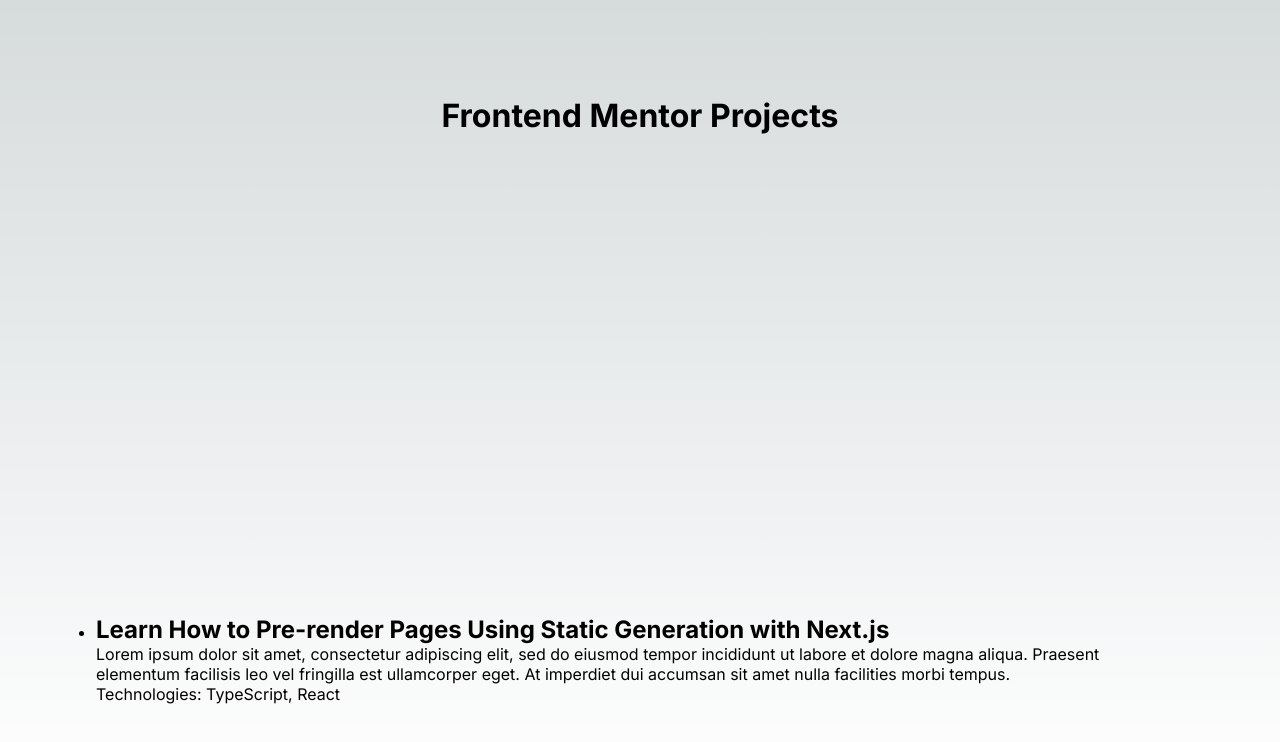
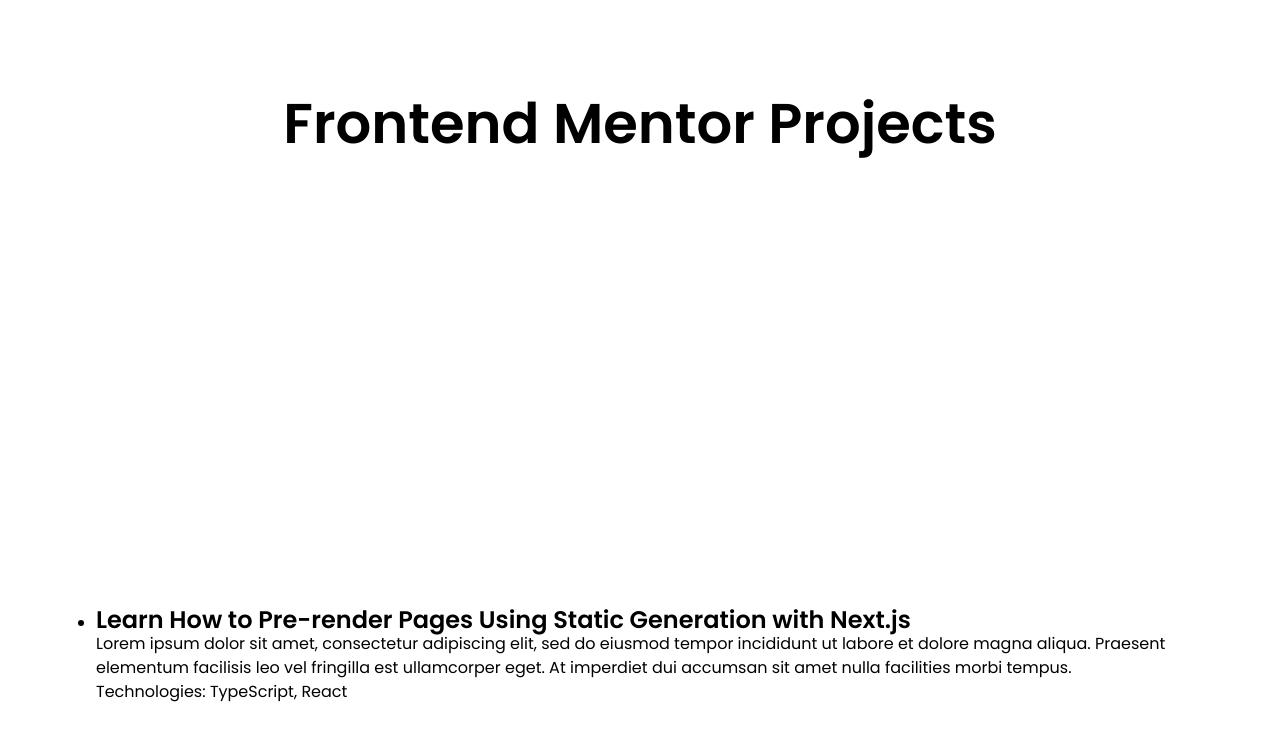
Before and after one commit to Alexandrshy/Dev-Guidance, a Next.js app: page / in a window 1280 px wide. Shown: the top 742 px of the page. Built offline with nearby package versions, Linux system fonts and the light colour scheme; no server answers.

Commit message:
Added Button UI component

```diff
--- /dev/null
+++ b/src/components/UI/Typography/Headline/Headline.module.css
@@ -0,0 +1,41 @@
+.headline {
+  margin: 0;
+}
+
+.bold {
+  font-weight: 600;
+}
+
+.thin {
+  font-weight: 400;
+}
+
+.h1 {
+  font-size: 6.125rem;
+  line-height: 6.5rem;
+}
+
+.h2 {
+  font-size: 4.25rem;
+  line-height: 4.25rem;
+}
+
+.h3 {
+  font-size: 3.5rem;
+  line-height: 3.5rem;
+}
+
+.h4 {
+  font-size: 2.125rem;
+  line-height: 2.625rem;
+}
+
+.h5 {
+  font-size: 1.5rem;
+  line-height: 2.25rem;
+}
+
+.h6 {
+  font-size: 1.25rem;
+  line-height: 1.75rem;
+}
--- /dev/null
+++ b/src/components/UI/Typography/Headline/Headline.tsx
@@ -0,0 +1,18 @@
+import { FC, ReactNode } from 'react';
+
+import styles from './Headline.module.css';
+
+type HeadlineProps = {
+  level: 'h1' | 'h2' | 'h3' | 'h4' | 'h5' | 'h6';
+  style?: 'thin' | 'bold';
+  children: ReactNode;
+};
+
+const Headline: FC<HeadlineProps> = ({ level, style = 'bold', children }) => {
+  const Tag = level;
+  const className = `${styles.headline} ${styles[style]} ${styles[level]}`;
+
+  return <Tag className={className}>{children}</Tag>;
+};
+
+export default Headline;
--- a/src/pages/index.tsx
+++ b/src/pages/index.tsx
@@ -1,13 +1,15 @@
 import { FC } from 'react';
 import Head from 'next/head';
 import { GetStaticProps } from 'next';
-import { Inter } from 'next/font/google';
+import { Poppins } from 'next/font/google';
 import axios from 'axios';
+
 import styles from '@/styles/Home.module.css';
 import ProjectList from '@/components/ProjectList/ProjectList';
+import Headline from '@/components/UI/Typography/Headline/Headline';
 import type { ProjectListProps } from '@/types/project';
 
-const inter = Inter({ subsets: ['latin'] });
+const inter = Poppins({ weight: ['400', '600'], subsets: ['latin'] });
 
 export const getStaticProps: GetStaticProps = async () => {
   const { data } = await axios.get(
@@ -26,13 +28,19 @@
   return (
     <>
       <Head>
-        <title>Create Next App</title>
-        <meta name="description" content="Generated by create next app" />
+        <title>
+          Dev-Guidance. Обучение разработке фронтенда с помощью совместных
+          проектов
+        </title>
+        <meta
+          name="description"
+          content="Dev-Guidance — это платформа для обучения разработке фронтенда путем участия в реальных проектах. Присоединяйтесь к небольшим группам до 5 человек и вместе работайте над проектами. Получайте практический опыт, совершенствуйте свои навыки и сотрудничайте с другими в формате групповой разработки или парного программирования. Начните свой путь к становлению квалифицированным frontend-разработчиком уже сегодня!"
+        />
         <meta name="viewport" content="width=device-width, initial-scale=1" />
         <link rel="icon" href="/favicon.ico" />
       </Head>
       <main className={`${styles.main} ${inter.className}`}>
-        <h1>Frontend Mentor Projects</h1>
+        <Headline level="h3">Frontend Mentor Projects</Headline>
         <ProjectList projects={projects} />
       </main>
     </>
--- a/src/styles/globals.css
+++ b/src/styles/globals.css
@@ -1,75 +1,123 @@
 :root {
   --max-width: 1100px;
   --border-radius: 12px;
-  --font-mono: ui-monospace, Menlo, Monaco, 'Cascadia Mono', 'Segoe UI Mono',
-    'Roboto Mono', 'Oxygen Mono', 'Ubuntu Monospace', 'Source Code Pro',
-    'Fira Mono', 'Droid Sans Mono', 'Courier New', monospace;
 
-  --foreground-rgb: 0, 0, 0;
-  --background-start-rgb: 214, 219, 220;
-  --background-end-rgb: 255, 255, 255;
+  --white: #fff;
+  --gray1: #fbfcff;
+  --gray2: #f6f7fa;
+  --gray3: #f3f4f7;
+  --gray4: #e7e8ee;
+  --gray5: #dbdde6;
+  --gray6: #cfd1dd;
+  --gray7: #c3c6d5;
+  --gray8: #b7bbcc;
+  --gray9: #abafc4;
+  --gray10: #a0a4bb;
+  --gray11: #9498b3;
+  --gray12: #888daa;
+  --gray13: #7c81a2;
+  --gray14: #707699;
+  --gray15: #666c8f;
+  --gray16: #5d6383;
+  --gray17: #555a77;
+  --gray18: #4c516b;
+  --gray19: #44485f;
+  --gray20: #3b3f54;
+  --gray21: #323546;
+  --gray22: #2a2d3c;
+  --gray23: #222531;
+  --gray24: #17171a;
+  --black: #000;
 
-  --primary-glow: conic-gradient(
-    from 180deg at 50% 50%,
-    #16abff33 0deg,
-    #0885ff33 55deg,
-    #54d6ff33 120deg,
-    #0071ff33 160deg,
-    transparent 360deg
-  );
-  --secondary-glow: radial-gradient(
-    rgba(255, 255, 255, 1),
-    rgba(255, 255, 255, 0)
-  );
+  --blue1: #e2f0ff;
+  --blue2: #c5dfff;
+  --blue3: #a9cdff;
+  --blue4: #93bdff;
+  --blue5: #5f97ff;
+  --blue6: #517ddb;
+  --blue7: #385bb7;
+  --blue8: #233e93;
 
-  --tile-start-rgb: 239, 245, 249;
-  --tile-end-rgb: 228, 232, 233;
-  --tile-border: conic-gradient(
-    #00000080,
-    #00000040,
-    #00000030,
-    #00000020,
-    #00000010,
-    #00000010,
-    #00000080
-  );
+  --green1: #eefde2;
+  --green2: #d8fcc5;
+  --green3: #bcf6a6;
+  --green4: #a0ed8d;
+  --green5: #76e268;
+  --green6: #50c24c;
+  --green7: #34a239;
+  --green8: #21832d;
 
-  --callout-rgb: 238, 240, 241;
-  --callout-border-rgb: 172, 175, 176;
-  --card-rgb: 180, 185, 188;
-  --card-border-rgb: 131, 134, 135;
+  --yellow1: #fefae5;
+  --yellow2: #fef4c6;
+  --yellow3: #fee793;
+  --yellow4: #fed861;
+  --yellow5: #fec62d;
+  --yellow6: #daa320;
+  --yellow7: #b68316;
+  --yellow8: #93640e;
+
+  --red1: #fdeded;
+  --red2: #fbdadc;
+  --red3: #f5a3a7;
+  --red4: #ef6b72;
+  --red5: #ea3943;
+  --red6: #e8212b;
+  --red7: #cb151e;
+  --red8: #941016;
+
+  --turquoise1: #dafee9;
+  --turquoise2: #b5fddb;
+  --turquoise3: #8ffad2;
+  --turquoise4: #72f6d1;
+  --turquoise5: #45f0d1;
+  --turquoise6: #32cec0;
+  --turquoise7: #22abac;
+  --turquoise8: #167f8b;
+
+  --primary1: #fef7d5;
+  --primary2: #feedad;
+  --primary3: #fee083;
+  --primary4: #fed365;
+  --primary5: #febf32;
+  --primary6: #da9c24;
+  --primary7: #b67c19;
+  --primary8: #935e0f;
+
+  --foreground: var(--gray1);
+  --background-body: var(--gray22);
+
+  --link: var(--blue5);
+
+  --color-button: var(--black);
+  --color-button-disable: var(--gray18);
+  --background-button: var(--primary5);
+  --background-button-hover: var(--primary6);
+  --background-button-disable: var(--gray23);
+  --color-button-secondary: var(--primary5);
+  --background-button-secondary: var(--gray23);
+  --background-button-secondary-hover: transparency;
+  --color-button-transparency: var(--primary5);
+  --background-button-transparency: transparency;
+  --background-button-transparency-hover: var(--primary6);
+  --color-button-ghost: var(--primary5);
+  --border-color-button-ghost: var(--primary5);
+  --border-color-button-ghost-hover: var(--primary6);
+  --border-color-button-ghost-disable: var(--gray18);
 }
 
-@media (prefers-color-scheme: dark) {
+html {
+  color-scheme: dark;
+}
+
+@media (prefers-color-scheme: light) {
   :root {
-    --foreground-rgb: 255, 255, 255;
-    --background-start-rgb: 0, 0, 0;
-    --background-end-rgb: 0, 0, 0;
+    --foreground: --black;
+    --background-body: --gray4;
+    --link: --blue5;
+  }
 
-    --primary-glow: radial-gradient(rgba(1, 65, 255, 0.4), rgba(1, 65, 255, 0));
-    --secondary-glow: linear-gradient(
-      to bottom right,
-      rgba(1, 65, 255, 0),
-      rgba(1, 65, 255, 0),
-      rgba(1, 65, 255, 0.3)
-    );
-
-    --tile-start-rgb: 2, 13, 46;
-    --tile-end-rgb: 2, 5, 19;
-    --tile-border: conic-gradient(
-      #ffffff80,
-      #ffffff40,
-      #ffffff30,
-      #ffffff20,
-      #ffffff10,
-      #ffffff10,
-      #ffffff80
-    );
-
-    --callout-rgb: 20, 20, 20;
-    --callout-border-rgb: 108, 108, 108;
-    --card-rgb: 100, 100, 100;
-    --card-border-rgb: 200, 200, 200;
+  html {
+    color-scheme: light;
   }
 }
 
@@ -82,26 +130,17 @@
 html,
 body {
   max-width: 100vw;
+  font-size: 16px;
+  line-height: 24px;
   overflow-x: hidden;
 }
 
 body {
-  color: rgb(var(--foreground-rgb));
-  background: linear-gradient(
-      to bottom,
-      transparent,
-      rgb(var(--background-end-rgb))
-    )
-    rgb(var(--background-start-rgb));
+  color: var(--foreground);
+  background-color: var(--background-body);
 }
 
 a {
   color: inherit;
   text-decoration: none;
 }
-
-@media (prefers-color-scheme: dark) {
-  html {
-    color-scheme: dark;
-  }
-}
```
Also changed, not shown: src/components/UI/ButtonLink/ButtonLink.module.css (added, +107 -0 lines), src/components/UI/ButtonLink/ButtonLink.tsx (added, +55 -0 lines).
